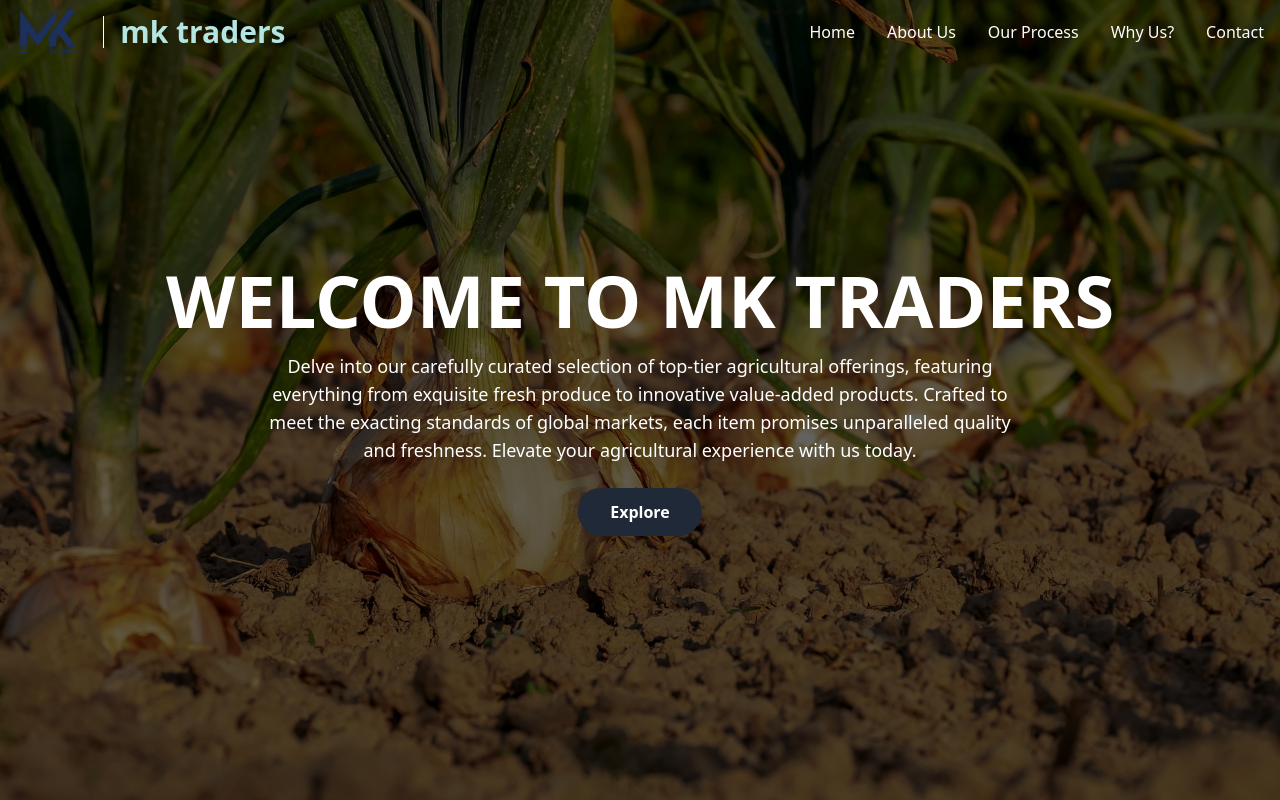
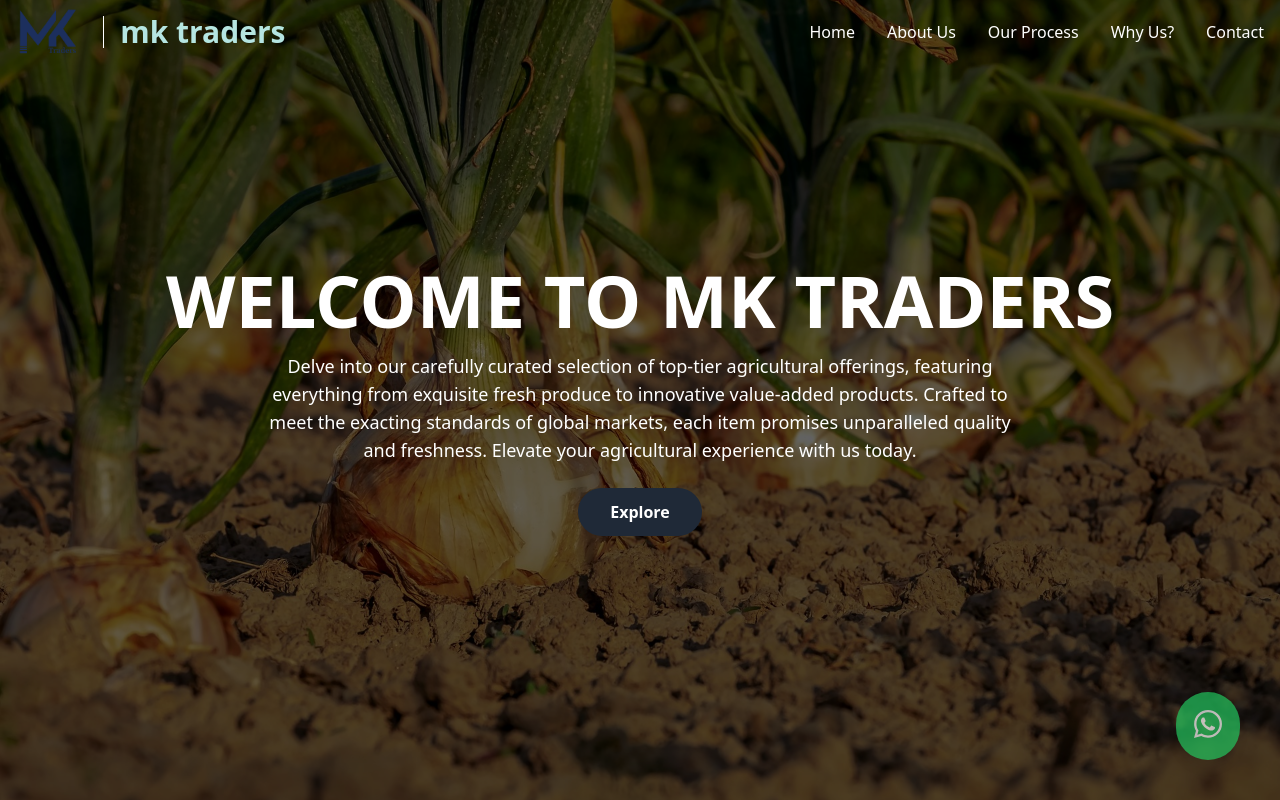
Before and after one commit to mkabdulazees56/MK-Traders-React-Js, a React (Vite) app in the folder mktradersWebsite/: page / in a window 1280 px wide. Shown: the top 800 px of the page. Built offline with nearby package versions, Linux system fonts and the light colour scheme.

Commit message:
WhatsApp Connected

```diff
--- a/mktradersWebsite/src/App.jsx
+++ b/mktradersWebsite/src/App.jsx
@@ -8,6 +8,7 @@ import Process from './components/Process';
 import WhyUsPage from './components/WhyUsPage';
 import ContactUsPage from './components/ContactUs';
 import Footer from './components/Footer';
+import WhatsAppIcon from './components/WhatsAppIcon'
 
 function App() {
   return (
@@ -20,6 +21,7 @@ function App() {
       <WhyUsPage/>
       <ContactUsPage/>
       <Footer/>
+      <WhatsAppIcon phoneNumber="+94777276471" />
     </div>
   );
 }
--- /dev/null
+++ b/mktradersWebsite/src/components/WhatsAppIcon.jsx
@@ -0,0 +1,22 @@
+import React from 'react';
+import { FontAwesomeIcon } from '@fortawesome/react-fontawesome';
+import { faWhatsapp } from '@fortawesome/free-brands-svg-icons';
+
+const WhatsAppIcon = ({ phoneNumber }) => {
+  const openWhatsApp = () => {
+    const whatsappUrl = `https://wa.me/${phoneNumber}`;
+    window.open(whatsappUrl, '_blank');
+  };
+
+  return (
+    <div
+      className="fixed bottom-10 right-10 z-50 bg-green-500 hover:bg-green-600 text-white rounded-full p-4 cursor-pointer shadow-lg animate-pulse"
+      onClick={openWhatsApp}
+      title="Open WhatsApp"
+    >
+      <FontAwesomeIcon icon={faWhatsapp} className="h-8 w-8" />
+    </div>
+  );
+};
+
+export default WhatsAppIcon;
```
